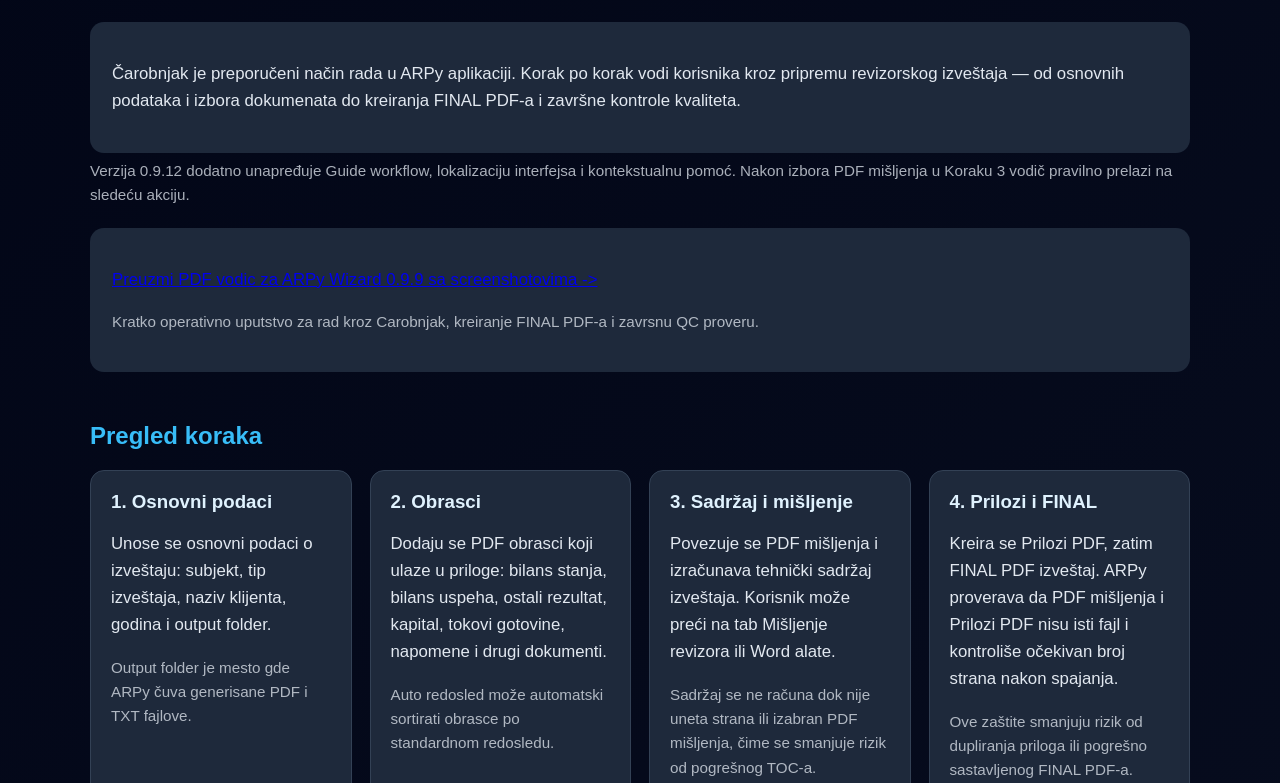
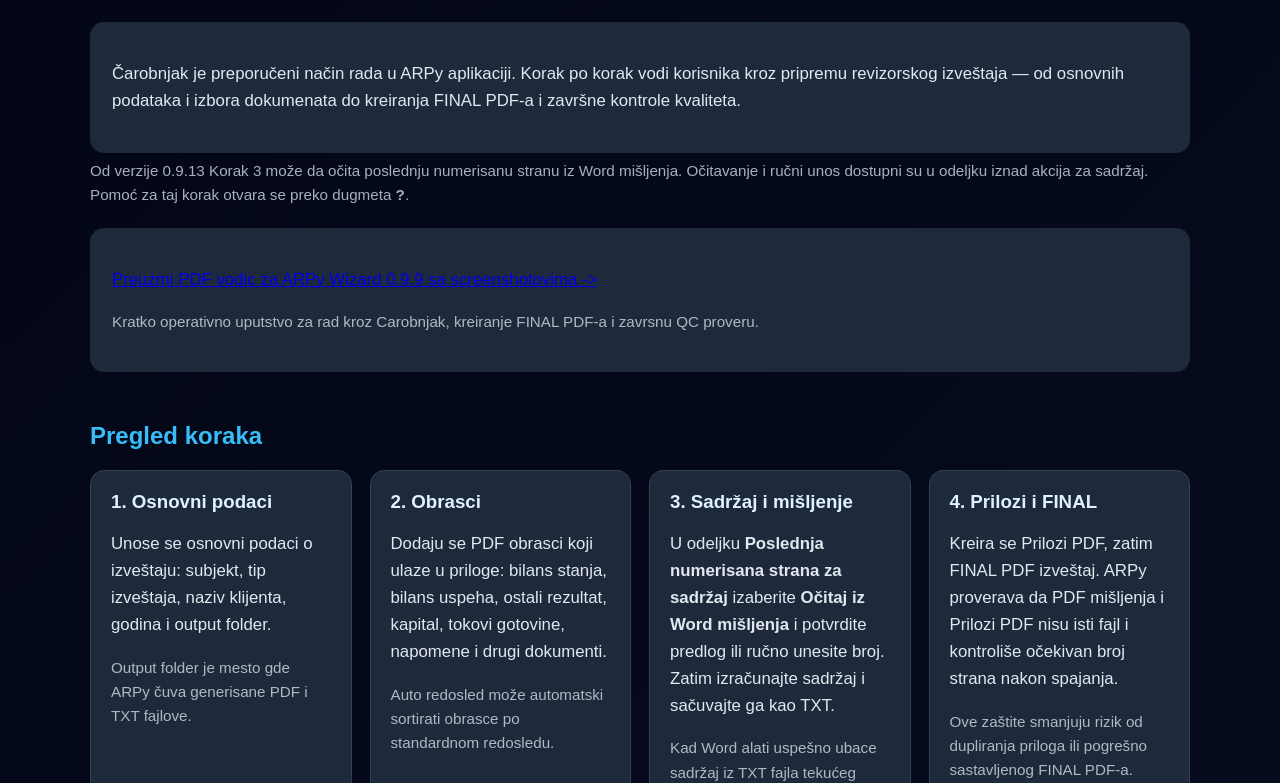
Before and after one commit to keymaster75/arpy-documentation, a plain HTML site: page docs/wizard.html in a window 1280 px wide. Shown: the part 169-952 px from the top of the page. Drawn offline with Linux system fonts and the light colour scheme.

Commit message:
Document ARPy 0.9.13 and the updated Step 3 workflow

```diff
--- a/docs/wizard.html
+++ b/docs/wizard.html
@@ -23,9 +23,9 @@
     </div>
 
     <p class="note">
-        Verzija 0.9.12 dodatno unapređuje Guide workflow, lokalizaciju interfejsa i
-        kontekstualnu pomoć. Nakon izbora PDF mišljenja u Koraku 3 vodič pravilno
-        prelazi na sledeću akciju.
+        Od verzije 0.9.13 Korak 3 može da očita poslednju numerisanu stranu iz
+        Word mišljenja. Očitavanje i ručni unos dostupni su u odeljku iznad
+        akcija za sadržaj. Pomoć za taj korak otvara se preko dugmeta <strong>?</strong>.
     </p>
 
     <div class="box">
@@ -66,11 +66,16 @@
         <div class="process-card">
             <h3>3. Sadržaj i mišljenje</h3>
             <p>
-                Povezuje se PDF mišljenja i izračunava tehnički sadržaj izveštaja.
-                Korisnik može preći na tab Mišljenje revizora ili Word alate.
+                U odeljku <strong>Poslednja numerisana strana za sadržaj</strong>
+                izaberite <strong>Očitaj iz Word mišljenja</strong> i potvrdite
+                predlog ili ručno unesite broj. Zatim izračunajte sadržaj i
+                sačuvajte ga kao TXT.
             </p>
             <p class="note">
-                Sadržaj se ne računa dok nije uneta strana ili izabran PDF mišljenja, čime se smanjuje rizik od pogrešnog TOC-a.
+                Kad Word alati uspešno ubace sadržaj iz TXT fajla tekućeg izveštaja,
+                Čarobnjak automatski ažurira Word status. Ako sadržaj ubacite
+                direktno u Word-u, potvrdite ga ručno. Gotov PDF izaberite u
+                odeljku <strong>PDF mišljenja</strong>.
             </p>
         </div>
 
@@ -104,7 +109,7 @@
         <ol>
             <li>Popuniti osnovne podatke i izabrati output folder.</li>
             <li>Dodati obrasce i proveriti njihov tip i redosled.</li>
-            <li>Uneti poslednju numerisanu stranu mišljenja i izračunati sadržaj.</li>
+            <li>Očitati poslednju numerisanu stranu iz Word mišljenja ili je uneti ručno, pa izračunati sadržaj.</li>
             <li>Sačuvati sadržaj u TXT i ubaciti ga u Word kroz Word alate.</li>
             <li>Pripremiti mišljenje revizora i generisati PDF mišljenja.</li>
             <li>Izabrati PDF mišljenja u Čarobnjaku.</li>
```
Also changed, not shown: 1 other file.
